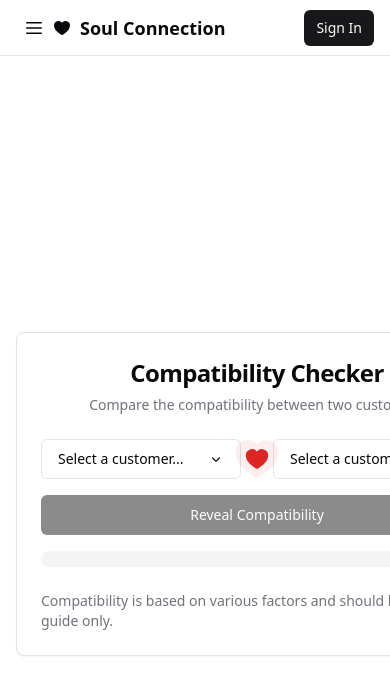
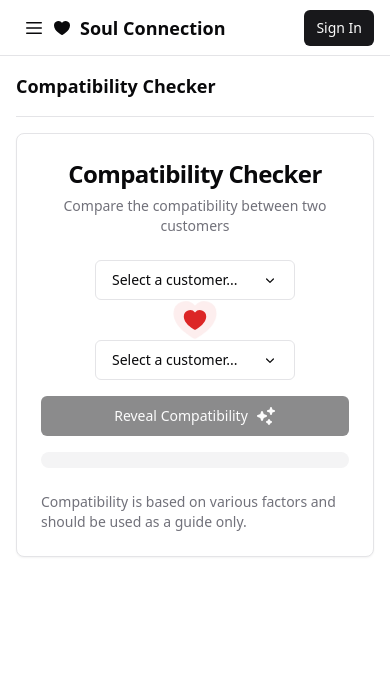
Before and after one commit to Gaulaume/Survivor-seminar, a Next.js app in the folder frontend/: page /compatibility in a window 390 px wide. Shown: the top 694 px of the page. Built offline with nearby package versions, Linux system fonts and the light colour scheme.

Commit message:
feat(frontend): add new cards to home and fix compatibility checker

```diff
--- a/frontend/app/compatibility/page.tsx
+++ b/frontend/app/compatibility/page.tsx
@@ -19,7 +19,7 @@ import {
 } from '@/components/ui/popover';
 import { Button } from '@/components/ui/button';
 import clsx from 'clsx';
-import { CheckIcon, ChevronDownIcon, HeartIcon } from '@heroicons/react/20/solid';
+import { CheckIcon, ChevronDownIcon, HeartIcon, SparklesIcon } from '@heroicons/react/20/solid';
 import { Progress } from '@/components/ui/progress';
 import { motion } from 'framer-motion';
 import { Card, CardContent, CardDescription, CardFooter, CardHeader, CardTitle } from '@/components/ui/card';
@@ -42,15 +42,19 @@ const Combobox = memo(({ value, setValue, customers }: ComboboxProps) => {
           aria-expanded={open}
           className='w-[200px] justify-between'
         >
-          {value
-            ? customers.find((c: Customer) => c.id === value)?.name
-            : 'Select a customer...'}
+          {
+            value
+            ? (
+              customers.find((c: Customer) => c.id === value)?.name + ' ' +
+              customers.find((c: Customer) => c.id === value)?.surname
+            ) : 'Select a customer...'
+          }
           <ChevronDownIcon className='h-4 w-4' />
         </Button>
       </PopoverTrigger>
       <PopoverContent className='w-[200px] p-0'>
         <Command>
-          <CommandInput placeholder='Search framework...' className='h-9' />
+          <CommandInput placeholder='Select a customer...' className='h-9' />
           <CommandList>
             <CommandEmpty>
               No customers found.
@@ -65,7 +69,7 @@ const Combobox = memo(({ value, setValue, customers }: ComboboxProps) => {
                     setOpen(false);
                   }}
                 >
-                  {c.name}
+                  {c.name} {c.surname}
                   <CheckIcon
                     className={clsx(
                       'ml-auto h-4 w-4',
@@ -83,26 +87,7 @@ const Combobox = memo(({ value, setValue, customers }: ComboboxProps) => {
 });
 
 export default function CompatibilityPage() {
-  const [customers, setCustomers] = useState<Customer[]>([
-    {
-      id: 1,
-      name: 'Customer 1',
-      surname: 'Surname 1',
-      email: 'customer1@a.com',
-    },
-    {
-      id: 2,
-      name: 'Customer 2',
-      surname: 'Surname 2',
-      email: 'customer2@a.com'
-    },
-    {
-      id: 3,
-      name: 'Customer 3',
-      surname: 'Surname 3',
-      email: 'customer3@gmail.com'
-    },
-  ]);
+  const [customers, setCustomers] = useState<Customer[]>([]);
 
   const [isLoading, setIsLoading] = useState<boolean>(false);
   const [token, setToken] = useState<string | null>(null);
@@ -134,7 +119,6 @@ export default function CompatibilityPage() {
   }, [token]);
 
   const startCompare = async () => {
-    // Nettoyer l'intervalle existant si présent
     if (intervalRef.current) {
       clearInterval(intervalRef.current);
     }
@@ -152,12 +136,11 @@ export default function CompatibilityPage() {
           return 100;
         }
       });
-    }, 100);
+    }, 50);
 
-    // Simuler le calcul de compatibilité après un délai pour montrer l'animation
     setTimeout(() => {
       setCompatibilityValue(Math.floor(Math.random() * 100));
-    }, 100 * 100); // délai basé sur la durée de la progression
+    }, 50 * 100);
   };
 
   if (isLoading)
@@ -168,7 +151,9 @@ export default function CompatibilityPage() {
     );
 
   return (
-    <div className='flex flex-col items-center justify-center h-screen space-y-4'>
+    <div className='flex flex-col space-y-4 h-full'>
+      <h1 className='text-lg md:text-2xl font-bold'>Compatibility Checker</h1>
+      <hr className='w-full' />
       <Card className='max-w-2xl mx-auto'>
         <CardHeader>
           <CardTitle className='text-2xl font-bold text-center flex items-center justify-center'>
@@ -179,8 +164,8 @@ export default function CompatibilityPage() {
           </CardDescription>
         </CardHeader>
         <CardContent className='flex flex-col space-y-4'>
-          <div className='flex space-x-4 justify-between items-center'>
-            <Combobox value={firstCustomer} setValue={setFirstCustomer} customers={customers} />
+          <div className='flex gap-x-4 justify-between items-center flex-col md:flex-row gap-y-5'>
+            <Combobox value={firstCustomer} setValue={setFirstCustomer} customers={customers.filter((c) => c.id !== secondCustomer)} />
             {(compatibilityValue !== null && !comparing) ? (
               <motion.div
                 key='compatibility-result'
@@ -198,7 +183,7 @@ export default function CompatibilityPage() {
                 <HeartIcon className='absolute size-7 fill-red-600' />
               </div>
             )}
-            <Combobox value={secondCustomer} setValue={setSecondCustomer} customers={customers} />
+            <Combobox value={secondCustomer} setValue={setSecondCustomer} customers={customers.filter((c) => c.id !== firstCustomer)} />
           </div>
           <Button
             disabled={!firstCustomer || !secondCustomer || comparing}
@@ -206,6 +191,7 @@ export default function CompatibilityPage() {
             className='w-full'
           >
             Reveal Compatibility
+            <SparklesIcon className='size-5 ml-2' />
           </Button>
           <Progress value={compareProgress} />
         </CardContent>
--- a/frontend/app/layout.tsx
+++ b/frontend/app/layout.tsx
@@ -120,8 +120,8 @@ export default function RootLayout({
     <html lang='en'>
       <body className='flex bg-background'>
         <Sidebar className='hidden md:flex' />
-        <div className='flex flex-1 flex-col overflow-hidden'>
-          <header className='flex h-14 items-center border-b px-4 lg:px-6'>
+        <div className='flex flex-1 flex-col'>
+          <header className='flex h-14 items-center border-b px-4 lg:px-6 sticky top-0'>
             <Sheet open={sidebarOpen} onOpenChange={setSidebarOpen}>
               <SheetTrigger asChild>
                 <Button variant='ghost' size='icon' className='md:hidden'>
@@ -155,7 +155,7 @@ export default function RootLayout({
               </div>
             </div>
           </header>
-          <main className='flex-1 h-fit p-4 lg:p-6'>
+          <main className='flex-1 p-4 lg:p-6'>
             {children}
           </main>
         </div>
--- a/frontend/app/page.tsx
+++ b/frontend/app/page.tsx
@@ -6,30 +6,30 @@ export default function Home() {
   const totalMeetings = 0;
 
   return (
-    <main className='flex min-h-screen flex-col items-center justify-between p-24'>
-      <div className='flex flex-row space-x-4'>
-        <Card className='w-80'>
+    <main className='flex min-h-screen flex-col items-center justify-between'>
+      <div className='grid grid-cols-1 md:grid-cols-3 gap-8 w-full'>
+        <Card className='w-full md:w-80'>
           <CardHeader>
             <CardTitle>Total Customers</CardTitle>
           </CardHeader>
           <CardContent>
-            <div className='text-5xl font-bold'>{totalCustomers}</div>
+            <div className='text-2xl md:text-5xl font-bold'>{totalCustomers}</div>
           </CardContent>
         </Card>
-        <Card className='w-80'>
+        <Card className='w-full md:w-80'>
           <CardHeader>
             <CardTitle>Total Coaches</CardTitle>
           </CardHeader>
           <CardContent>
-            <div className='text-5xl font-bold'>{totalCoaches}</div>
+            <div className='text-2xl md:text-5xl font-bold'>{totalCoaches}</div>
           </CardContent>
         </Card>
-        <Card className='w-80'>
+        <Card className='w-full md:w-80'>
           <CardHeader>
             <CardTitle>Total Meetings</CardTitle>
           </CardHeader>
           <CardContent>
-            <div className='text-5xl font-bold'>{totalMeetings}</div>
+            <div className='text-2xl md:text-5xl font-bold'>{totalMeetings}</div>
           </CardContent>
         </Card>
       </div>
```
